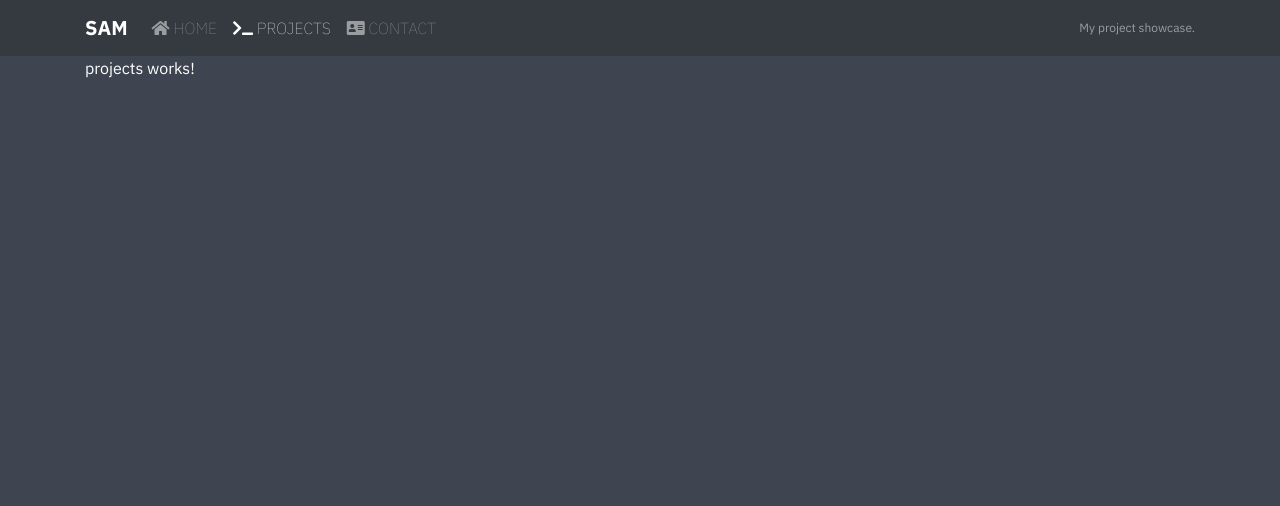
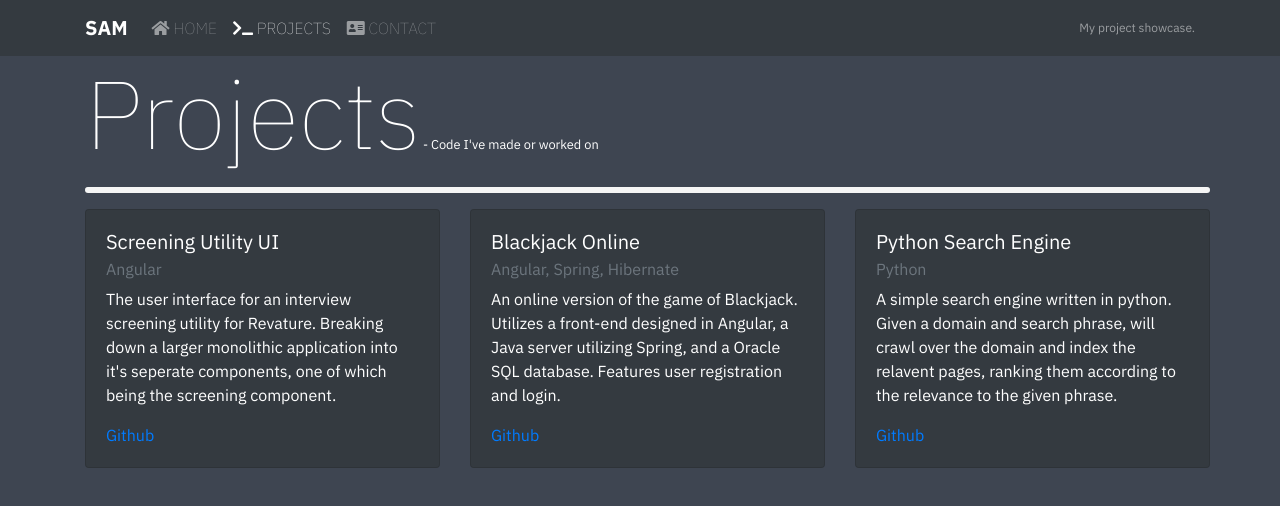
Before and after one commit to halfcreative/mySite, an Angular app: page /projects in a window 1280 px wide. Shown: the top 506 px of the page. Built offline with nearby package versions, Linux system fonts and the light colour scheme.

Commit message:
projects component in good state

```diff
--- a/src/app/app.component.css
+++ b/src/app/app.component.css
@@ -1,3 +1,3 @@
-#mainCont{
+#mainCont {
     position: relative;
 }
--- a/src/app/components/home/home.component.css
+++ b/src/app/components/home/home.component.css
@@ -1,15 +1,6 @@
-hr {
-    height: 5px;
-    border-color: whitesmoke;
-    background-color: whitesmoke;
-    border-radius: 7px 7px 7px 7px;
-    color: whitesmoke;
-}
-
 p {
     text-indent: 3rem;
 }
-
 a {
     color: inherit;
     text-decoration: none;
--- a/src/app/components/projects/projects.component.css
+++ b/src/app/components/projects/projects.component.css
@@ -0,0 +1,3 @@
+.card {
+    margin-bottom: 1rem;
+}
--- a/src/app/components/projects/projects.component.html
+++ b/src/app/components/projects/projects.component.html
@@ -1,3 +1,57 @@
-<p>
-  projects works!
-</p>
+<div class="page-header">
+  <h1 class="display-1 d-inline">Projects</h1>
+  <small class="d-inline"> - Code I've made or worked on</small>
+</div>
+<hr />
+<div class="row">
+  <!-- Project Cards-->
+  <!-- Add a new card for each project-->
+  <div class="col-md-4">
+    <div class="card bg-dark">
+      <div class="card-body">
+        <!-- Project Title-->
+        <h5 class="card-title">Screening Utility UI</h5>
+        <!-- Technologies Used -->
+        <h6 class="card-subtitle mb-2 text-muted">Angular</h6>
+        <!-- Short Description -->
+        <p class="card-text"> The user interface for an interview screening utility for Revature. Breaking down a
+          larger monolithic application into it's seperate components, one of which being the screening component.</p>
+        <!-- Link -->
+        <a href="https://github.com/revaturelabs/screening-ui" class="card-link">Github</a>
+      </div>
+    </div>
+  </div>
+
+  <div class="col-md-4">
+    <div class="card bg-dark">
+      <div class="card-body">
+        <!-- Project Title-->
+        <h5 class="card-title">Blackjack Online</h5>
+        <!-- Technologies Used -->
+        <h6 class="card-subtitle mb-2 text-muted">Angular, Spring, Hibernate</h6>
+        <!-- Short Description -->
+        <p class="card-text"> An online version of the game of Blackjack. Utilizes a front-end designed in Angular, a
+          Java server utilizing Spring, and a Oracle SQL database. Features user registration and login.</p>
+        <!-- Link -->
+        <a href="https://github.com/1807July30Java/Blackjack" class="card-link">Github</a>
+      </div>
+    </div>
+  </div>
+
+  <div class="col-md-4">
+    <div class="card bg-dark">
+      <div class="card-body">
+        <!-- Project Title-->
+        <h5 class="card-title">Python Search Engine</h5>
+        <!-- Technologies Used -->
+        <h6 class="card-subtitle mb-2 text-muted">Python</h6>
+        <!-- Short Description -->
+        <p class="card-text"> A simple search engine written in python. Given a domain and search phrase, will crawl
+          over the domain and index the relavent pages, ranking them according to the relevance to the given phrase.</p>
+        <!-- Link -->
+        <a href="https://github.com/halfcreative/websearch" class="card-link">Github</a>
+      </div>
+    </div>
+  </div>
+
+</div>
--- a/src/styles.css
+++ b/src/styles.css
@@ -1,12 +1,20 @@
 /* You can add global styles to this file, and also import other style files */
+
 @import url('https://fonts.googleapis.com/css?family=IBM+Plex+Sans:100,100i,400,400i,700');
-
 body {
     background-color: #3E4551;
     color: white;
     font-family: 'IBM Plex Sans', sans-serif;
 }
 
+hr {
+    height: 5px;
+    border-color: whitesmoke;
+    background-color: whitesmoke;
+    border-radius: 7px 7px 7px 7px;
+    color: whitesmoke;
+}
+
 router-outlet~* {
     position: absolute;
 }
```
